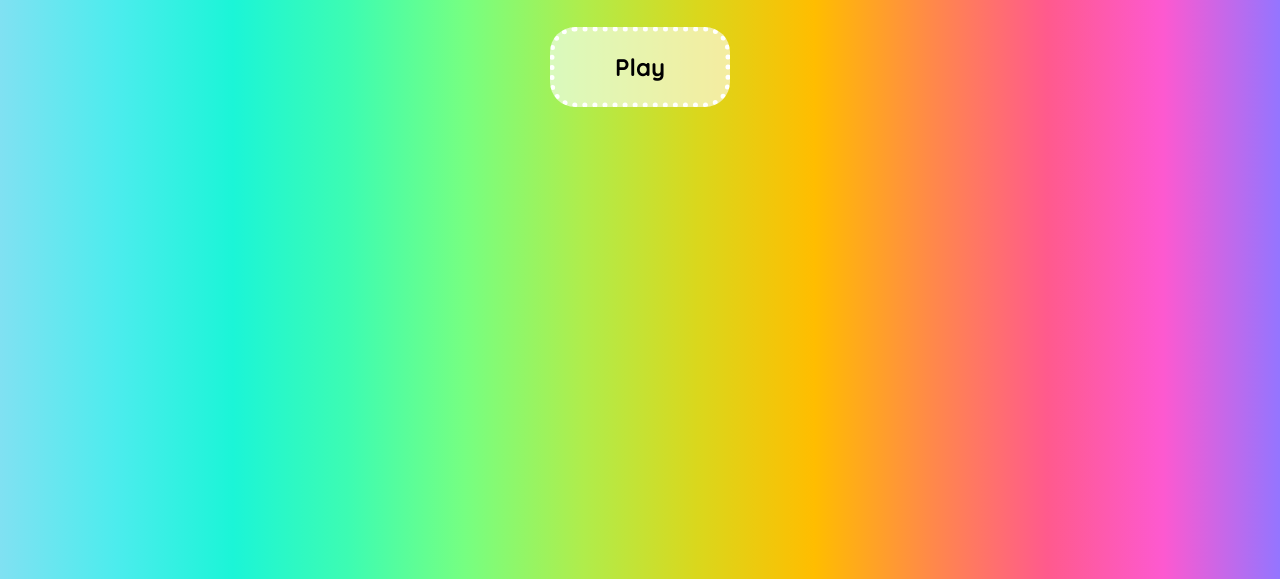
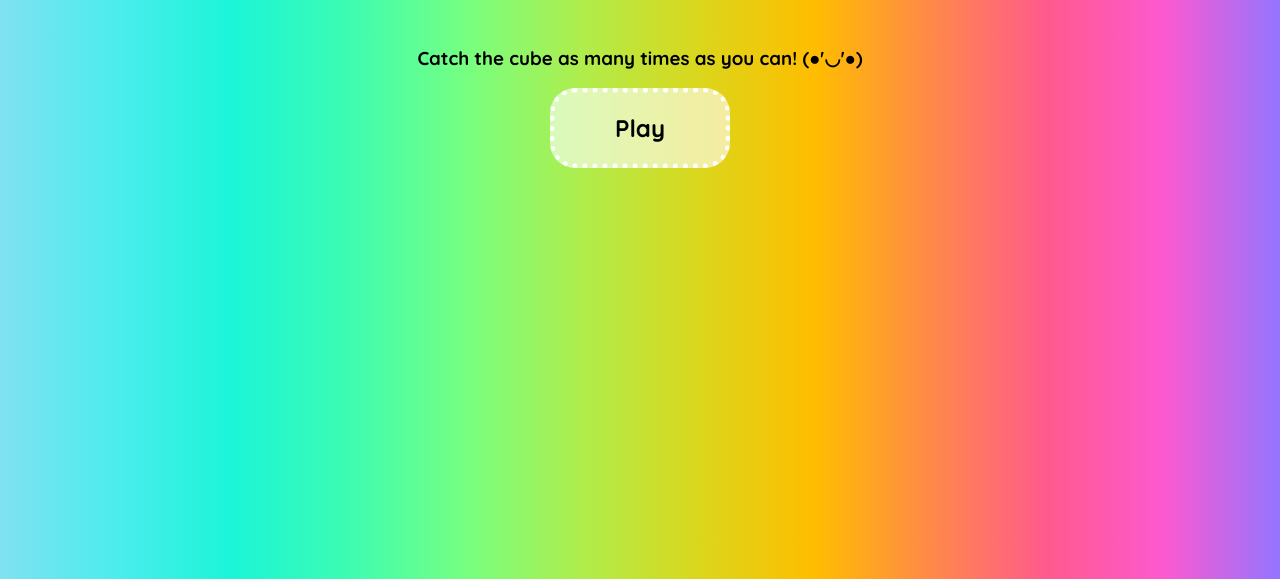
Before and after one commit to GianlucaGrammatica/Gioco-Cubo, a plain HTML site: page index.html in a window 1280 px wide. Shown: the part 221-800 px from the top of the page. Drawn offline with Linux system fonts and the light colour scheme.

Commit message:
Update index.html

```diff
--- a/index.html
+++ b/index.html
@@ -5,7 +5,6 @@
     <meta charset="UTF-8" />
     <meta name="viewport" content="width=device-width" />
     <link rel="stylesheet" href="styles.css" />
-
     <link
       rel="icon"
       size="192x192"
@@ -31,6 +30,7 @@
     </div>
     <main>
       <div class="Menu" id="Menu">
+        <h3>Catch the cube as many times as you can! (●'◡'●)</h3>
         <h1 id="BestScore">Best Score: 999</h1>
         <button class="Button Hover" id="StartButton">Play</button>
       </div>
@@ -38,6 +38,6 @@
         <div class="Cubew" id="Cube" color="Violet"></div>
       </div>
     </main>
-    <script  src="script.js"></script>
+    <script src="script.js"></script>
   </body>
 </html>
```
